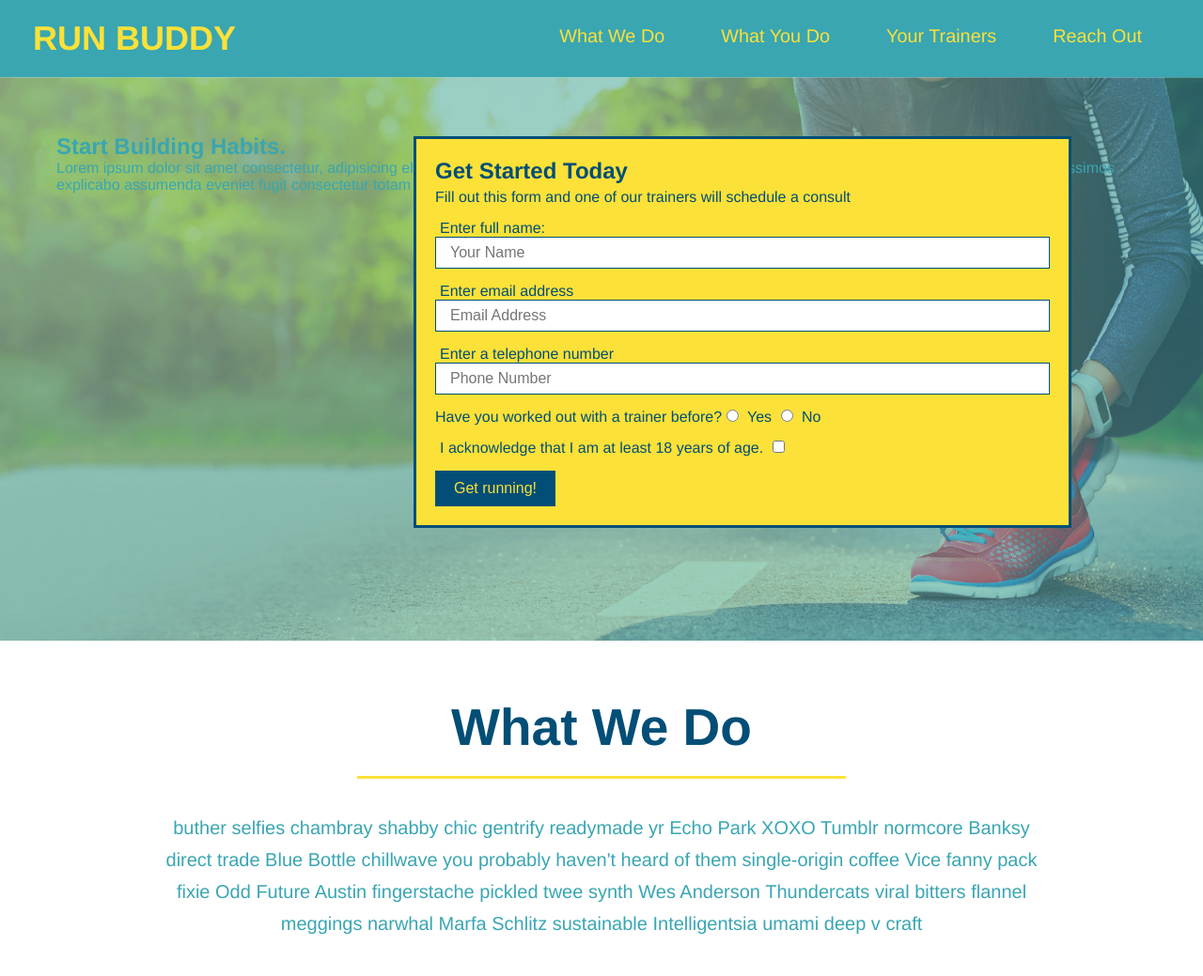
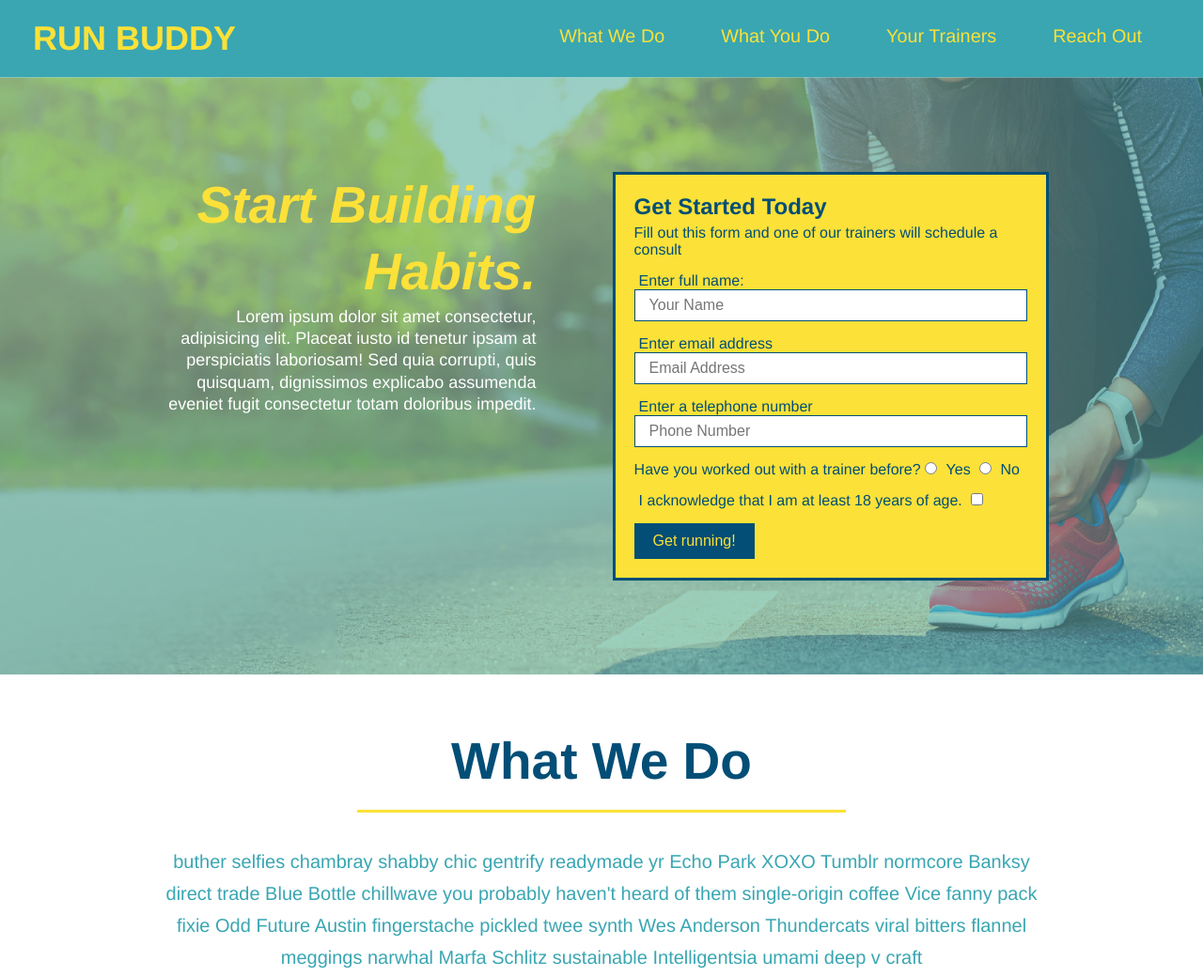
Before and after one commit to nrhuizar/run-buddy, a plain HTML site: page index.html in a window 1280 px wide. Shown: the top 1039 px of the page at 94% size. Drawn offline with Linux system fonts and the light colour scheme.

Commit message:
add flexbox to the hero

```diff
--- a/assets/css/style.css
+++ b/assets/css/style.css
@@ -50,20 +50,21 @@ header nav ul li a {
 }
 
 footer  {
+    display: flex;
+    justify-content: space-between;
+    flex-wrap: wrap;
     background: #fce138;
     width: 100%;
     padding: 40px 35px;
 }
 
 footer h2 {
-    display: inline;
     color: #024e76;
     font-size: 30px;
     margin: 0;
 }
 
 footer div {
-    float: right;
     line-height: 1.5;
     text-align: right;
 }
@@ -78,22 +79,36 @@ section {
 
 /* Hero Style Start */
 .hero {
+    display: flex;
+    justify-content: center;
+    flex-wrap: wrap;
     background-image: url("../images/hero-bg.jpg");
-    height: 600px;
     background-size: cover;
     background-position: center;
-    position: relative;
+}
+
+.hero-cta {
+    width: 35%;
+    text-align: right;
+    margin: 3.5%;
+    color: #fff;
+    font-size: 18px;
+    line-height: 1.3;
+}
+
+.hero-cta h2 {
+    font-style: italic;
+    font-size: 55px;
+    color: #fce138;
 }
 
 .hero-form {
     border: solid 3px #024e76;
     background-color: #fce138;
     padding: 20px;
-    width: 700px;
     color: #024e76;
-    position: absolute;
-    bottom: 120px;
-    right: 140px;
+    width: 40%;
+    margin: 3.5%;
 }
 
 .hero-form h3 {
```
